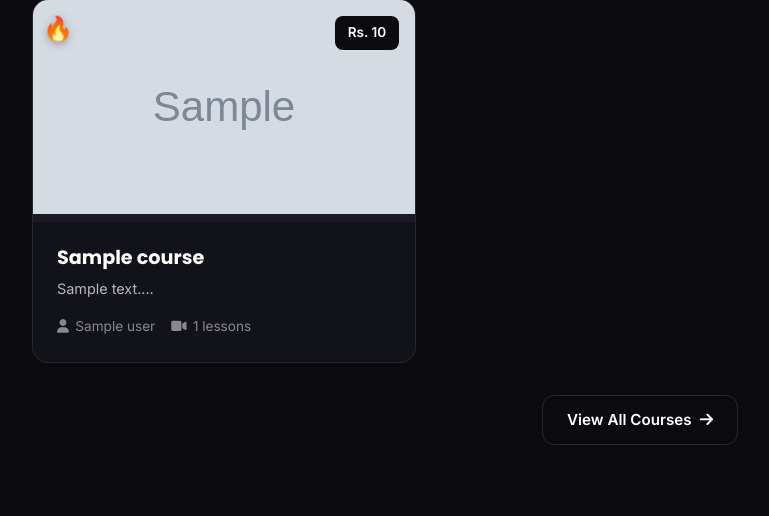
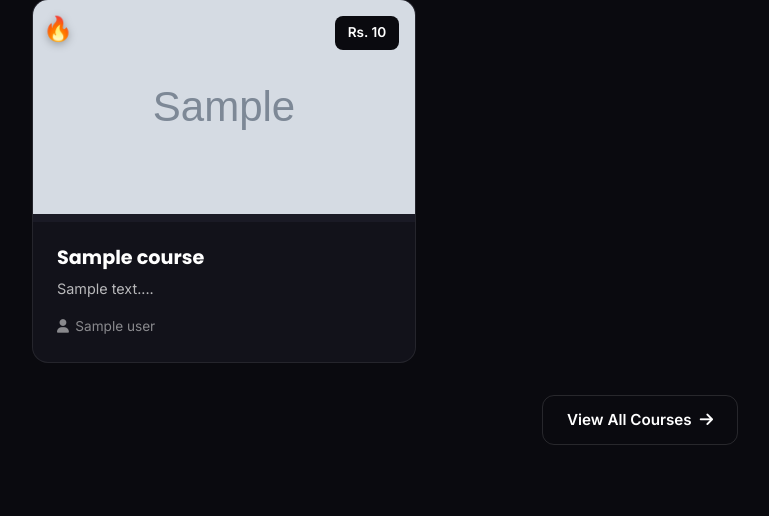
Before and after one commit to globsoftinc/guruji, a Flask app: page / in a window 1280 px wide. Shown: the part 1711-2227 px from the top of the page, without its empty margins (0-769 px from the left). Run offline with Flask 3, Linux system fonts and the light colour scheme; grey boxes marked "Sample" are stand-in pictures; a database or web service that is not in the repository returns one stand-in record (values such as "Sample title"); some libraries are stand-ins or nearby versions.

Commit message:
Remove lesson count display in landing page

```diff
--- a/templates/landing.html
+++ b/templates/landing.html
@@ -109,7 +109,7 @@
                 <div class="course-meta">
                     <span><i class="fas fa-user"></i> {{ course.instructor.name if course.instructor else 'Instructor'
                         }}</span>
-                    <span><i class="fas fa-video"></i> {{ (course.completed_classes|length) if course.completed_classes else 0 }} lessons</span>
+
                 </div>
             </div>
         </a>
```
